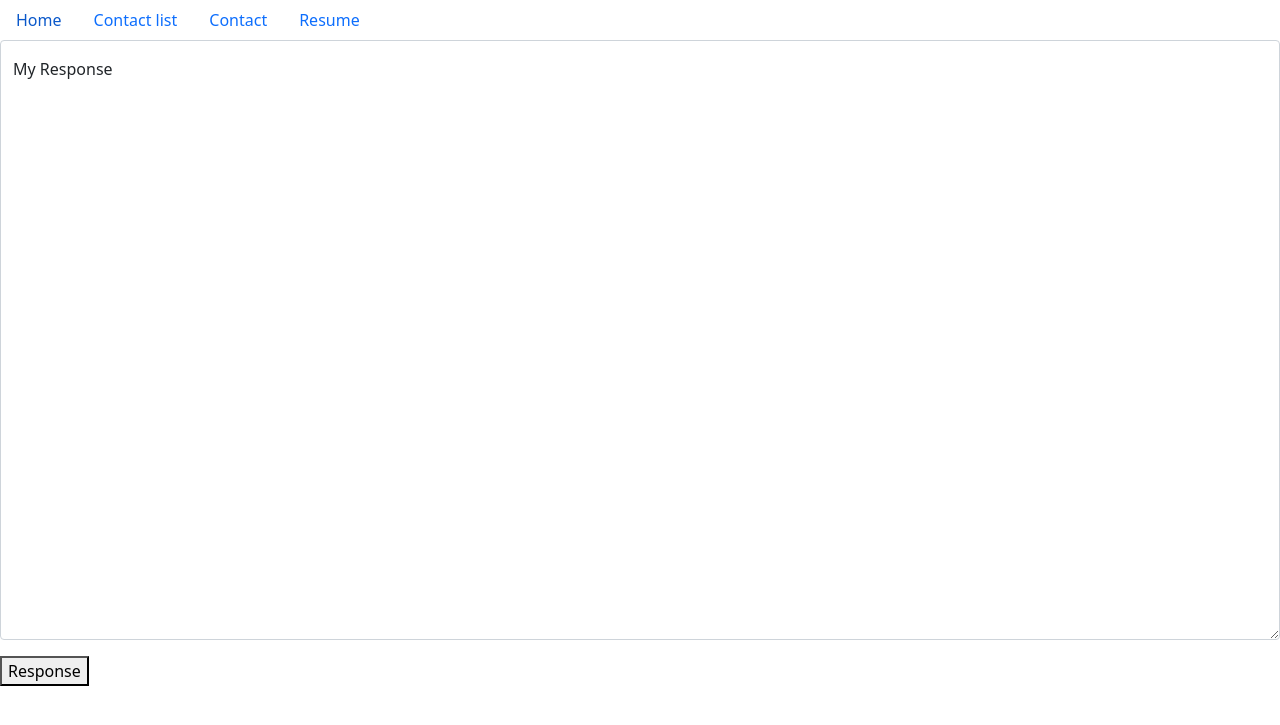
After one commit to Michal-Bujalski/My-web, a Django app: template webapp/templates/webapp/response.html in a window 1280 px wide. The commit adds this page. Shown: the top 725 px of the page. Run offline with Django 3.2, Linux system fonts and the light colour scheme; the template is opened without the code that fills it: values that come from a table or form of the project are taken from there, others are empty.

Commit message:
Response to contact done

```diff
--- a/webapp/admin.py
+++ b/webapp/admin.py
@@ -1,4 +1,5 @@
 from django.contrib import admin
-from .models import Contact
+from .models import Contact, Response
 
 admin.site.register(Contact)
+admin.site.register(Response)
--- a/webapp/froms.py
+++ b/webapp/froms.py
@@ -1,5 +1,5 @@
 from django import forms
-from .models import Contact
+from .models import Contact, Response
 
 
 class ContactModelForm(forms.ModelForm):
@@ -20,3 +20,15 @@ class ContactModelForm(forms.ModelForm):
             "reason": forms.TextInput(attrs={'class': "form-control", 'placeholder': 'reason'}),
             "body": forms.Textarea(attrs={'class': "form-control", 'placeholder': 'body', 'style': "height: 400px"}),
         }
+
+class ResponseModelForm(forms.ModelForm):
+
+    class Meta:
+        model = Response
+
+        fields = (
+            "body",
+        )
+        widgets = {
+            "body": forms.Textarea(attrs={'class': "form-control", 'placeholder': 'body', 'style': "height: 600px"}),
+        }
--- a/webapp/models.py
+++ b/webapp/models.py
@@ -12,7 +12,18 @@ class Contact(models.Model):
     reason = models.CharField(max_length=254)
     my_response = models.BooleanField(default=False, verbose_name="Did I response")
     body = models.TextField(blank=True, null=True)
+    created = models.TimeField(auto_now_add=True, editable=True)
 
 
     def __str__(self):
         return f"{self.first_name} {self.last_name}"
+
+
+class Response(models.Model):
+
+    contact = models.ForeignKey(Contact, on_delete=models.CASCADE)
+    body = models.TextField()
+    created = models.TimeField(auto_now_add=True, editable=True)
+
+    def __str__(self):
+        return f"{self.contact}"
--- a/webapp/templates/webapp/contact_details.html
+++ b/webapp/templates/webapp/contact_details.html
@@ -13,9 +13,9 @@
         <p class="card-text"> Please read my note for you: <br> {{form.body}}.</p>
         <a href={% url 'webapp:contact_delete' form.pk %} class="btn btn-primary">Delete</a>
         {% if form.my_response == False %}
-          <a href={% url 'webapp:my_response' form.pk %} class="btn btn-warning">You must response to {{ form.first_name }} </a>
+          <a href={% url 'webapp:response' form.pk %} class="btn btn-warning">You must response to {{ form.first_name }} </a>
         {% else %}
-          <a href={% url '#' form.pk %} class="btn btn-success">You Contact {{ form.first_name }} </a>
+          <a href={% url 'webapp:my_response' form.pk %} class="btn btn-success">You Contact {{ form.first_name }} </a>
         {% endif %}
       </div>
     </div>
--- a/webapp/templates/webapp/my_response.html
+++ b/webapp/templates/webapp/my_response.html
@@ -1 +1,4 @@
 {% extends "base.html" %}
+{% block content %}
+<h1> You already response to {{ form.first_name }} {{ form.last_name }}</h1>
+{% endblock content %}
--- /dev/null
+++ b/webapp/templates/webapp/response.html
@@ -0,0 +1,11 @@
+{% extends "base.html" %}
+{% block content %}
+<form method="post">
+{% csrf_token %}
+<div class="form-floating mb-3">
+  {{ form2.body }}
+  <label for="body">My Response</label>
+</div>
+<button type="submit" class="form-floating mb-3">Response</button>
+</form>
+{% endblock content %}
--- a/webapp/urls.py
+++ b/webapp/urls.py
@@ -9,6 +9,7 @@ urlpatterns = [
     path('<int:pk>/', contact_details, name='contact_details'),
     path('<int:pk>/delete/', contact_delete, name='contact_delete'),
     path('<int:pk>/my_response/', my_response, name='my_response'),
+    path('<int:pk>/response/', my_response, name='response'),
     path('contact/', contact, name='contact'),
     path('resume/', resume, name='resume'),
 ]
```
Also changed, not shown: webapp/views.py (+31 -3 lines), webapp/migrations/0003_response.py (added), webapp/migrations/0004_auto_20210911_2201.py (added).
